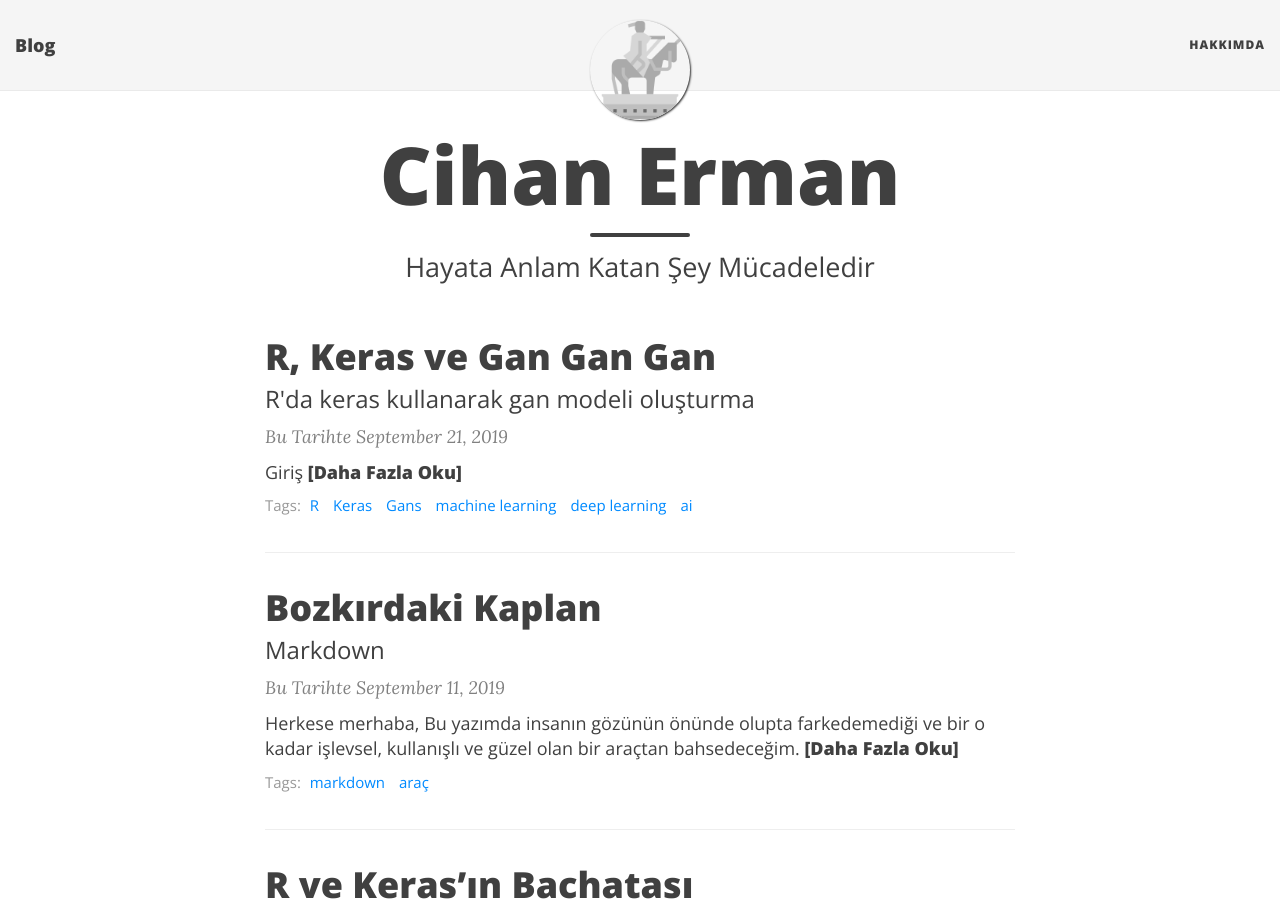
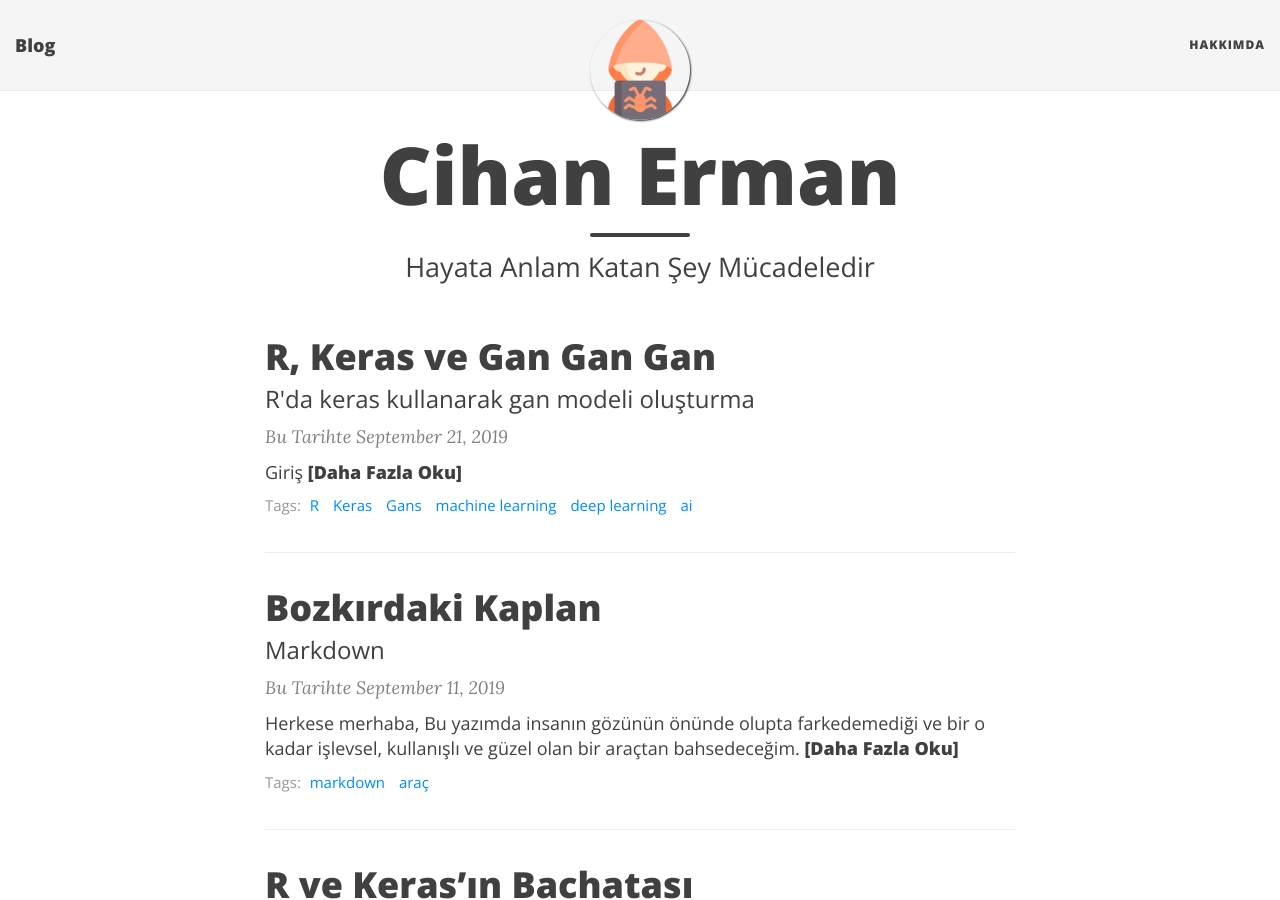
Before and after one commit to cihanerman/cihanerman.github.io, a Jekyll site: the page built from index.html, in a window 1280 px wide and 900 px high. Built offline with Jekyll 4.4.1, drawn with Linux system fonts in a browser that asks for light colours; nearby versions of some CDN libraries; the list of posts is cut into pages by our own code.

Commit message:
new logo

```diff
--- a/_config.yml
+++ b/_config.yml
@@ -28,7 +28,7 @@ navbar-links:
 
 # Image to show in the navigation bar - image must be a square (width = height)
 # Remove this parameter if you don't want an image in the navbar
-avatar: "/img/horseman.png"
+avatar: "/img/hacker-2.png"
 
 # If you want to have an image logo in the top-left corner instead of the title text,
 # then specify the following parameter
--- a/_includes/head.html
+++ b/_includes/head.html
@@ -12,7 +12,7 @@
   {% if page.subtitle %}
   <meta name="description" content="{{ page.subtitle }}">
   {% endif %}
-  <link rel="icon" type="image/png" href="/img/horseman.png">
+  <link rel="icon" type="image/png" href="/img/hacker-2.png">
   <link rel="alternate" type="application/rss+xml" title="{{ site.title }} {{ site.title-separator }} {{ site.description }}" href="{{ '/feed.xml' | absolute_url }}" />
 
   {% include gtag.html %}
```
Also changed, not shown: img/hacker-2.png (added), 2 other files.
